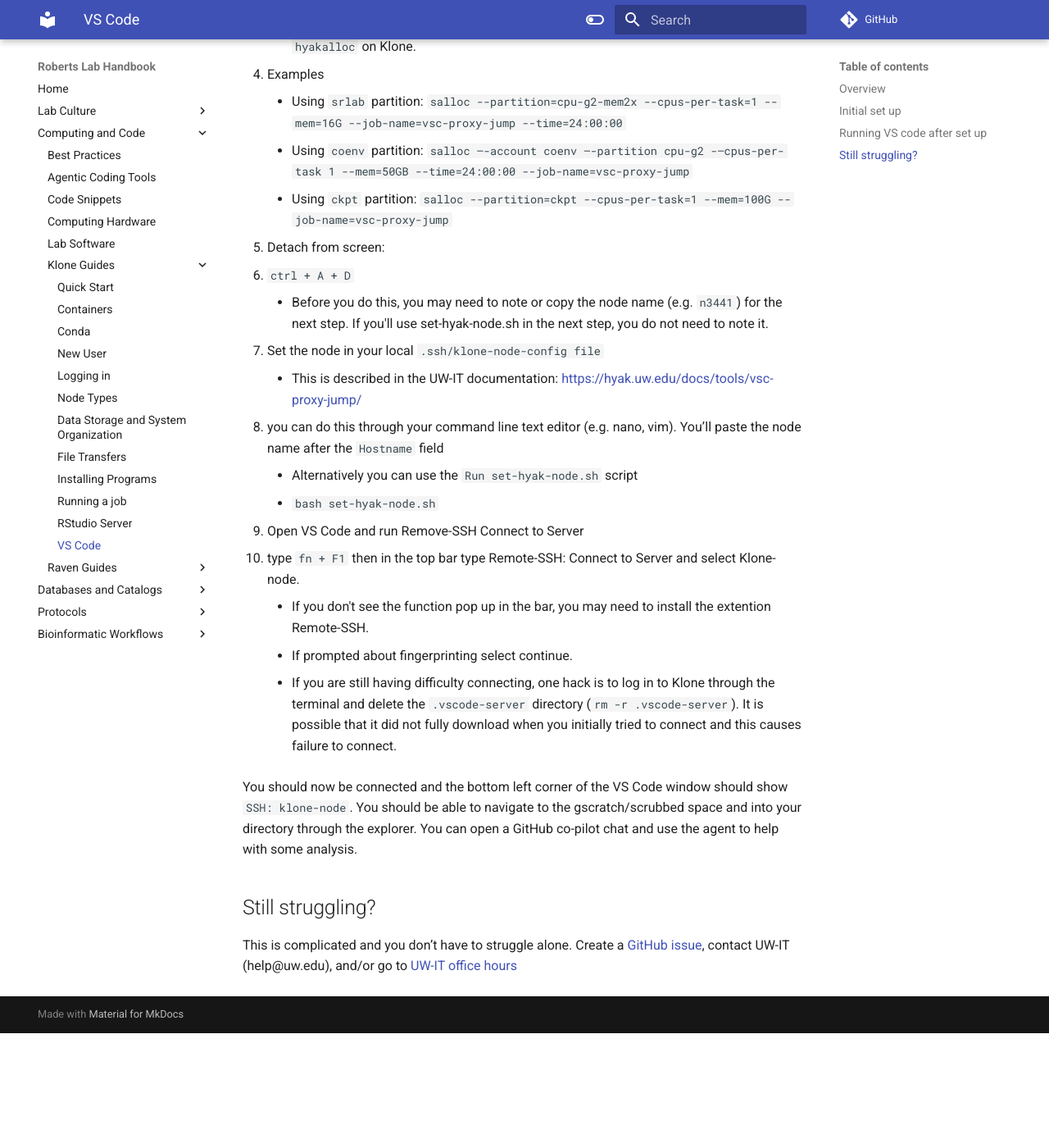
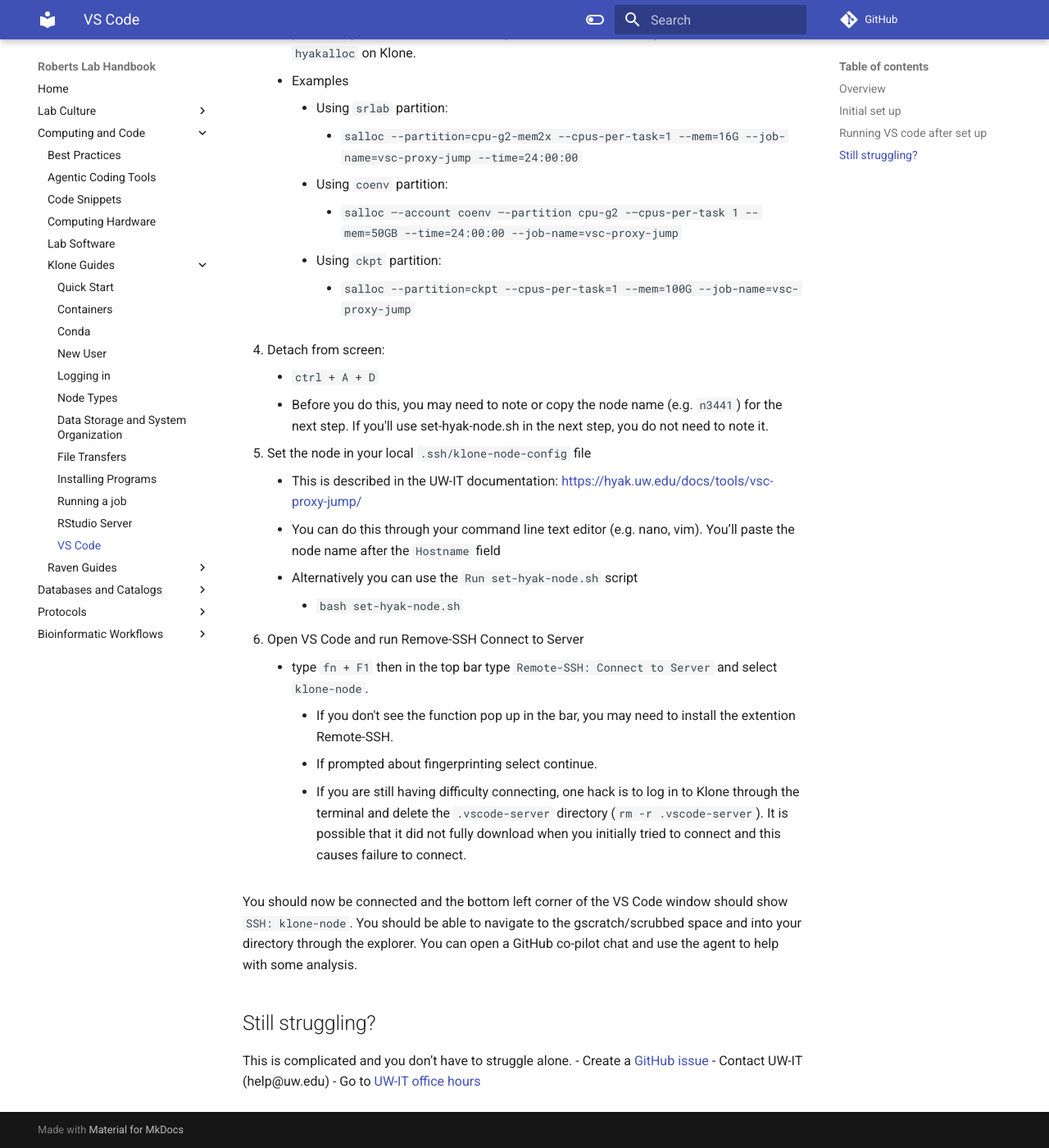
Before and after one commit to RobertsLab/resources, an MkDocs documentation site: the page built from docs/klone_VS-Code.md, in a window 1280 px wide and 1400 px high, scrolled down 901 px. Shown: the whole window at 82% size. Built offline with MkDocs 1.6.1 and Material for MkDocs 9.7.7, drawn with Linux system fonts in a browser that asks for light colours; comment, search, counter and statistics services are not loaded; before the commit the page ends 2161 px from its top, so only the background shows below that.

Commit message:
Fix formatting and enhance VS Code setup instructions
Correct formatting and improve clarity in instructions for setting up and using VS Code on Klone.

```diff
--- a/docs/klone_VS-Code.md
+++ b/docs/klone_VS-Code.md
@@ -10,8 +10,8 @@
 
 - Follow UW-IT guide here: [https://hyak.uw.edu/docs/tools/vsc-proxy-jump/](https://hyak.uw.edu/docs/tools/vsc-proxy-jump/)
 - An alternative way to using VS code on Klone is through Hyak OnDemand: [https://hyak.uw.edu/docs/ood/vscode](https://hyak.uw.edu/docs/ood/vscode).
-   - Pros: easier to get started
-   - Cons: extensions like GitHub Co-pilot are not freely available or accessible
+	- Pros: easier to get started
+ 	- Cons: extensions like GitHub Co-pilot are not freely available or accessible
 
 ## Running VS code after set up
 
@@ -20,26 +20,32 @@
 	- `screen -S vscode`
 3. Request compute node:
 	- partitions you can use include those you have access to when you run the command `hyakalloc` on Klone.
-  - Examples
-     - Using `srlab` partition: `salloc --partition=cpu-g2-mem2x --cpus-per-task=1 --mem=16G --job-name=vsc-proxy-jump	--time=24:00:00`
-     - Using `coenv` partition: `salloc —-account coenv —-partition cpu-g2 -—cpus-per-task 1 --mem=50GB --time=24:00:00 --job-name=vsc-proxy-jump`
-     - Using `ckpt` partition: `salloc --partition=ckpt --cpus-per-task=1 --mem=100G --job-name=vsc-proxy-jump`
+	- Examples
+ 		- Using `srlab` partition:
+   			- `salloc --partition=cpu-g2-mem2x --cpus-per-task=1 --mem=16G --job-name=vsc-proxy-jump	--time=24:00:00`
+        - Using `coenv` partition:
+        	- `salloc —-account coenv —-partition cpu-g2 -—cpus-per-task 1 --mem=50GB --time=24:00:00 --job-name=vsc-proxy-jump`
+        - Using `ckpt` partition:
+        	- `salloc --partition=ckpt --cpus-per-task=1 --mem=100G --job-name=vsc-proxy-jump`
 4. Detach from screen:
-  - `ctrl + A + D`
+	- `ctrl + A + D`
 	- Before you do this, you may need to note or copy the node name (e.g. `n3441`) for the next step. If you'll use set-hyak-node.sh in the next step, you do not need to note it.
-5. Set the node in your local `.ssh/klone-node-config file`
+5. Set the node in your local `.ssh/klone-node-config` file
 	- This is described in the UW-IT documentation: [https://hyak.uw.edu/docs/tools/vsc-proxy-jump/](https://hyak.uw.edu/docs/tools/vsc-proxy-jump/)
-  - you can do this through your command line text editor (e.g. nano, vim). You’ll paste the node name after the `Hostname` field
+	- You can do this through your command line text editor (e.g. nano, vim). You’ll paste the node name after the `Hostname` field
 	- Alternatively you can use the `Run set-hyak-node.sh` script
-	   - `bash set-hyak-node.sh`
+		- `bash set-hyak-node.sh`
 6. Open VS Code and run Remove-SSH Connect to Server
-  - type `fn + F1` then in the top bar type Remote-SSH: Connect to Server and select Klone-node.
-     - If you don't see the function pop up in the bar, you may need to install the extention Remote-SSH.
-     - If prompted about fingerprinting select continue.
-     - If you are still having difficulty connecting, one hack is to log in to Klone through the terminal and delete the `.vscode-server` directory (`rm -r .vscode-server`). It is possible that it did not fully download when you initially tried to connect and this causes failure to connect.
+	- type `fn + F1` then in the top bar type `Remote-SSH: Connect to Server` and select `klone-node`.
+ 		- If you don't see the function pop up in the bar, you may need to install the extention Remote-SSH.
+    	- If prompted about fingerprinting select continue.
+     	- If you are still having difficulty connecting, one hack is to log in to Klone through the terminal and delete the `.vscode-server` directory (`rm -r .vscode-server`). It is possible that it did not fully download when you initially tried to connect and this causes failure to connect.
 
 You should now be connected and the bottom left corner of the VS Code window should show `SSH: klone-node`. You should be able to navigate to the gscratch/scrubbed space and into your directory through the explorer. You can open a GitHub co-pilot chat and use the agent to help with some analysis.
 
 ## Still struggling?
 
-This is complicated and you don’t have to struggle alone. Create a [GitHub issue](https://github.com/RobertsLab/resources/issues), contact UW-IT (help@uw.edu), and/or go to [UW-IT office hours](https://calendar.washington.edu/sea_uwit-rc)
+This is complicated and you don’t have to struggle alone.
+- Create a [GitHub issue](https://github.com/RobertsLab/resources/issues)
+- Contact UW-IT (help@uw.edu)
+- Go to [UW-IT office hours](https://calendar.washington.edu/sea_uwit-rc)
```
